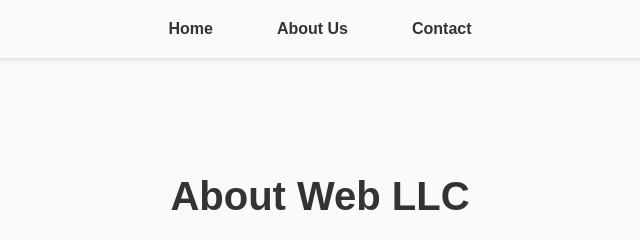
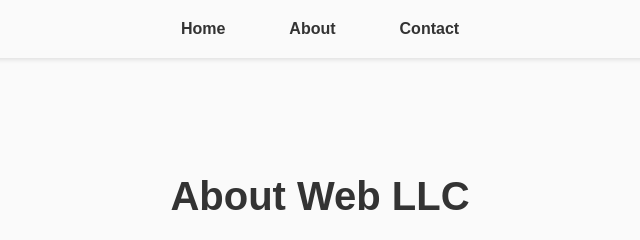
Before and after one commit to isapirzada/weblllcc, a plain HTML site: page about.html in a window 1280 px wide. Shown: the top 240 px of the page, 320-960 px from the left. Drawn offline with Linux system fonts and the light colour scheme.

Commit message:
Update about.html

```diff
--- a/about.html
+++ b/about.html
@@ -3,7 +3,7 @@
 <head>
     <meta charset="UTF-8">
     <meta name="viewport" content="width=device-width, initial-scale=1.0">
-    <title>Web LLC - About Us</title>
+    <title>Web LLC - About </title>
     <style>
         body {
             margin: 0;
@@ -124,7 +124,7 @@
     <nav>
         <ul>
             <li><a href="index.html">Home</a></li>
-            <li><a href="about.html">About Us</a></li>
+            <li><a href="about.html">About</a></li>
             <li><a href="contact.html">Contact</a></li>
         </ul>
     </nav>
```
